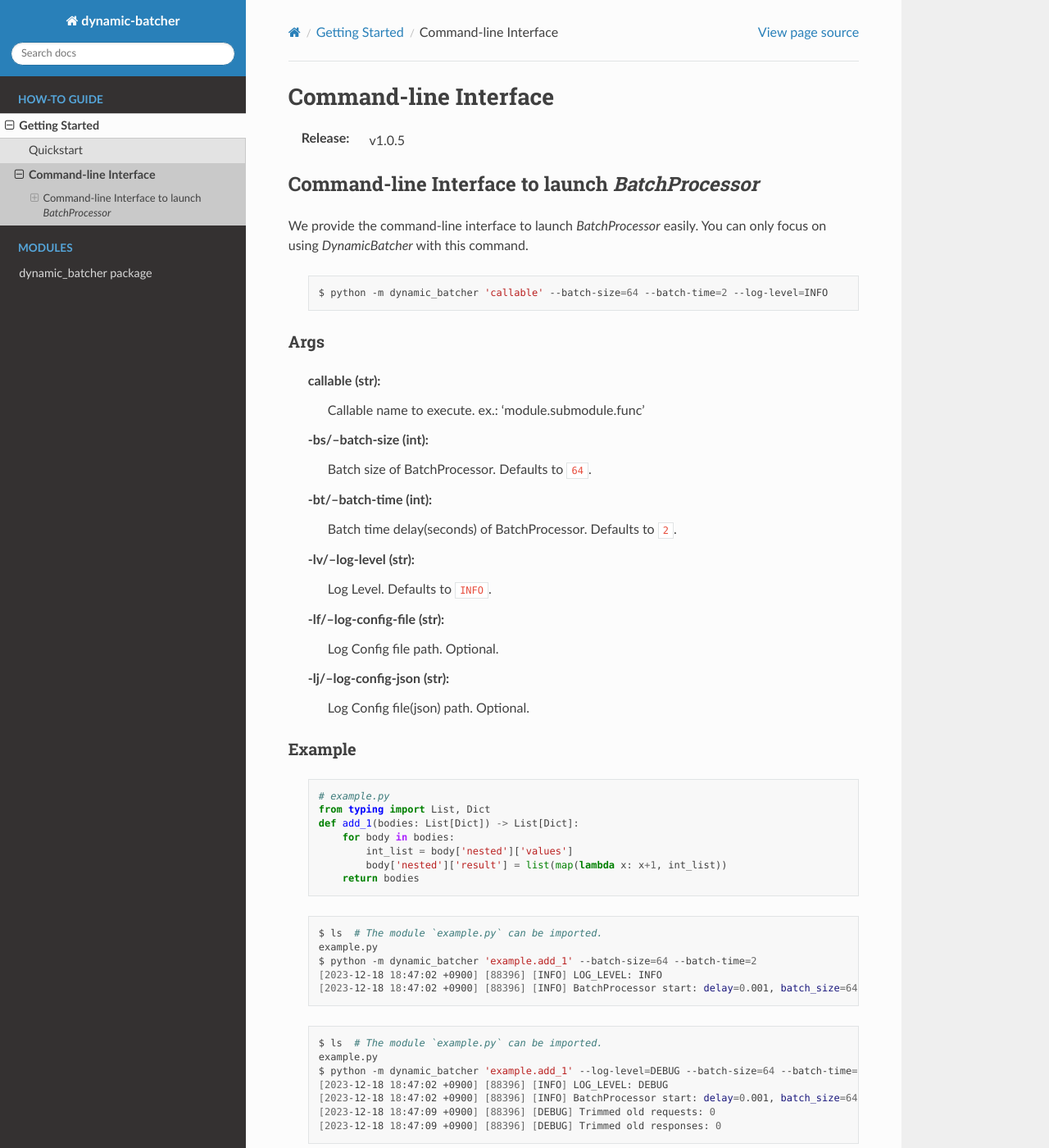
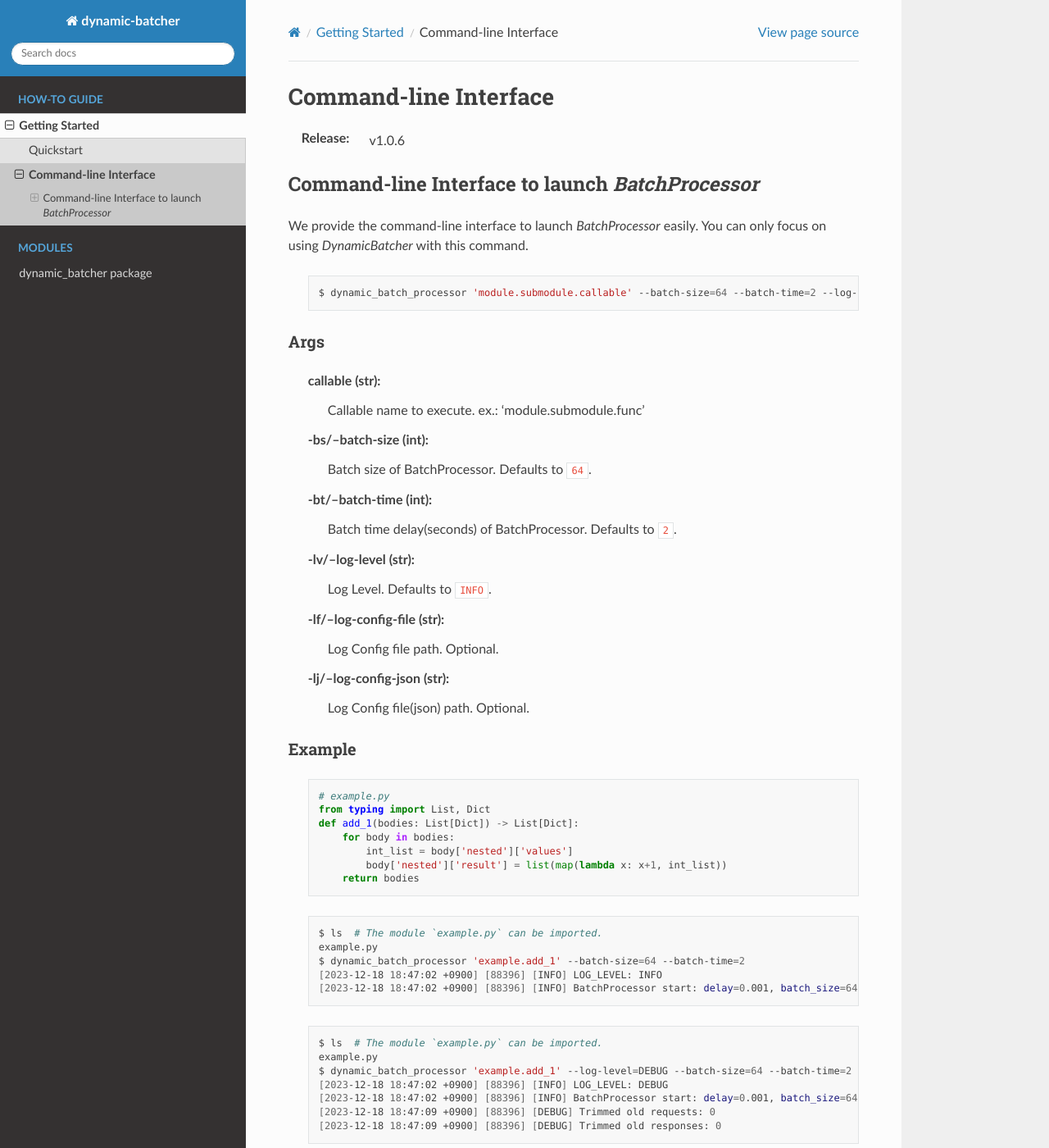
Before and after one commit to pydemia/dynamic-batcher, a Sphinx documentation site: the page built from docs/source/examples-command-line-interface.rst, in a window 1280 px wide and 1400 px high. Shown: the whole window at 82% size. Built offline with Sphinx 7.4.7 and the Read the Docs theme 2.0.0, drawn with Linux system fonts in a browser that asks for light colours; formulas are drawn with MathJax 3.

Commit message:
change executable

```diff
--- a/docs/source/conf.py
+++ b/docs/source/conf.py
@@ -17,7 +17,7 @@ sys.path.insert(0, Path(__file__).parents[2].resolve().as_posix())
 project = 'dynamic-batcher'
 copyright = '2023, pydemia'
 author = 'pydemia'
-release = 'v1.0.5'
+release = 'v1.0.6'
 
 # -- General configuration ---------------------------------------------------
 # https://www.sphinx-doc.org/en/master/usage/configuration.html#general-configuration
--- a/docs/source/examples-command-line-interface.rst
+++ b/docs/source/examples-command-line-interface.rst
@@ -15,7 +15,7 @@ You can only focus on using `DynamicBatcher` with this command.
 
     .. code-block:: bash
 
-        $ python -m dynamic_batcher 'callable' --batch-size=64 --batch-time=2 --log-level=INFO
+        $ dynamic_batch_processor 'module.submodule.callable' --batch-size=64 --batch-time=2 --log-level=INFO
 
 
 Args
@@ -58,7 +58,7 @@ Example
 
         $ ls  # The module `example.py` can be imported.
         example.py
-        $ python -m dynamic_batcher 'example.add_1' --batch-size=64 --batch-time=2
+        $ dynamic_batch_processor 'example.add_1' --batch-size=64 --batch-time=2
         [2023-12-18 18:47:02 +0900] [88396] [INFO] LOG_LEVEL: INFO
         [2023-12-18 18:47:02 +0900] [88396] [INFO] BatchProcessor start: delay=0.001, batch_size=64 batch_time=2
 
@@ -66,7 +66,7 @@ Example
 
         $ ls  # The module `example.py` can be imported.
         example.py
-        $ python -m dynamic_batcher 'example.add_1' --log-level=DEBUG --batch-size=64 --batch-time=2
+        $ dynamic_batch_processor 'example.add_1' --log-level=DEBUG --batch-size=64 --batch-time=2
         [2023-12-18 18:47:02 +0900] [88396] [INFO] LOG_LEVEL: DEBUG
         [2023-12-18 18:47:02 +0900] [88396] [INFO] BatchProcessor start: delay=0.001, batch_size=64 batch_time=2
         [2023-12-18 18:47:09 +0900] [88396] [DEBUG] Trimmed old requests: 0
--- a/dynamic_batcher/__init__.py
+++ b/dynamic_batcher/__init__.py
@@ -22,7 +22,7 @@ __all__ = [
     "PendingRequestStream",
 ]
 
-__version__ = "1.0.5"
+__version__ = "1.0.6"
 
 
 # logging.basicConfig(
--- a/pyproject.toml
+++ b/pyproject.toml
@@ -79,3 +79,6 @@ Sphinx = "^4.5.0"
 sphinx-rtd-theme = "^1.0.0"
 
 [tool.poetry.dev-dependencies]
+
+[project.scripts]
+dynamic_batch_processor = "dynamic_batcher.__main__:run_batch_processor"
```
Also changed, not shown: 1 other file.
